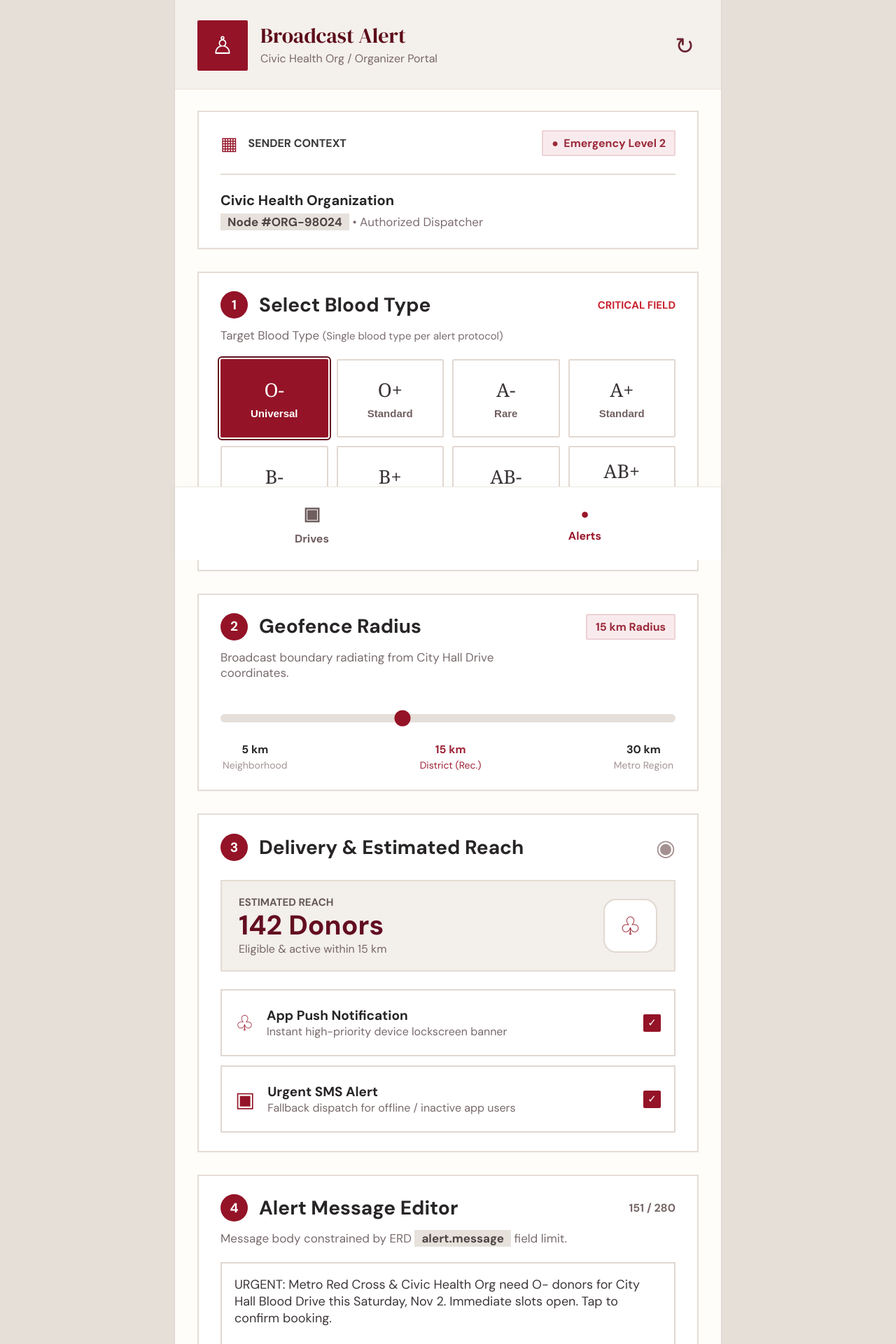
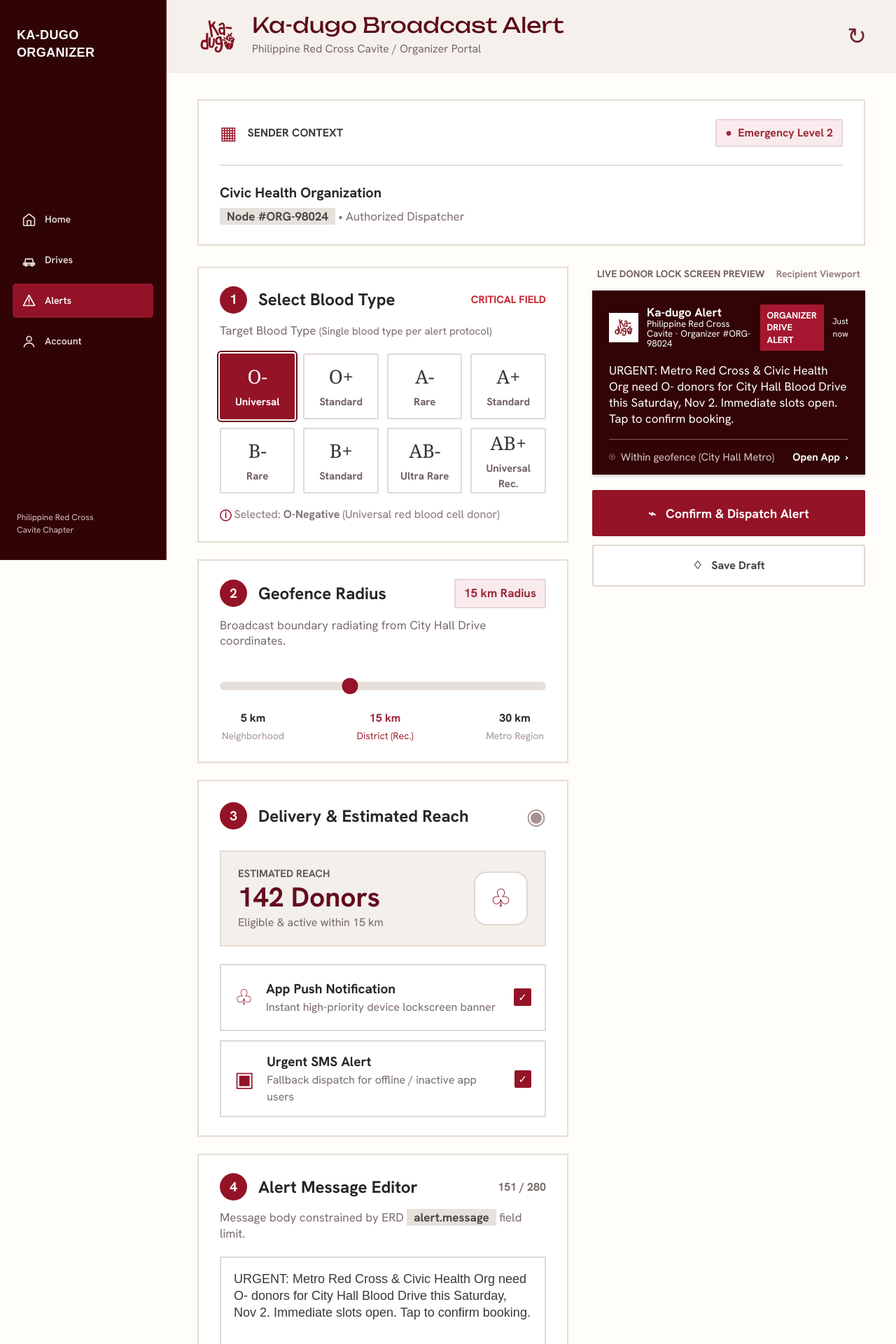
Before and after one commit to Gittyers082/ka-dugo, a PHP site: page /pages/organizer/organizerholder.html in a window 1280 px wide. Shown: the top 1920 px of the page at 70% size. Run offline with PHP 8.4, Linux system fonts and the light colour scheme; some web fonts are replaced.

Commit message:
Add organizer drive scheduler and broadcast alert modules with desktop sidebar navigation and desktop view

```diff
--- a/css/organizer.css
+++ b/css/organizer.css
@@ -965,3 +965,55 @@ textarea {
     font-size: 18px;
   }
 }
+
+/* Ka-dugo shared brand overrides */
+body{font-family:var(--font-body),Arial,sans-serif}.brand-copy h1,.drive-app .topbar h1,.card-heading h2,.page-title h2,.scheduled-heading h2,.warning h2{font-family:var(--font-heading),sans-serif}.brand-logo{width:62px;height:62px;object-fit:contain;flex:0 0 auto}.preview-logo{width:42px;height:42px;object-fit:contain;background:#fff;padding:5px}.drive-app .brand-logo{width:52px;height:52px}@media(max-width:560px){.brand-logo{width:40px;height:40px}.drive-app .brand-logo{width:38px;height:38px}.preview-logo{width:31px;height:31px;padding:4px}}
+
+.bottom-nav .nav-icon{display:grid;place-items:center;width:22px;height:22px}.bottom-nav .nav-icon svg{width:21px;height:21px;fill:none;stroke:currentColor;stroke-width:1.9;stroke-linecap:round;stroke-linejoin:round}
+
+/* Desktop organizer workspace */
+@media (min-width: 800px){
+  body{background:#e8e1db;padding:32px 0 120px}
+  .app-shell,.drive-app{width:min(1180px,calc(100% - 64px));margin:auto;min-height:calc(100vh - 152px);border:1px solid #ded4cd}
+  .app-shell .topbar,.drive-app .topbar{height:104px;padding:20px 36px}
+  .app-shell .page-content{display:grid;grid-template-columns:minmax(0,1.15fr) minmax(360px,.85fr);gap:0 28px;padding:32px 38px 42px}
+  .app-shell .context{grid-column:1/-1;margin-bottom:28px}
+  .app-shell .page-content form{grid-column:1;grid-row:2 / span 4}
+  .app-shell .preview-section{grid-column:2;grid-row:2;align-self:start;position:sticky;top:24px;margin-top:0}
+  .app-shell .dispatch{grid-column:2;grid-row:3;align-self:start;margin-top:22px;height:66px;font-size:18px}
+  .app-shell .draft{grid-column:2;grid-row:4;align-self:start;margin-top:12px;height:60px;font-size:16px}
+  .app-shell .card{margin-bottom:24px;padding:24px 26px}
+  .app-shell .heading-row h2{font-size:24px}
+  .app-shell .blood{height:94px}
+  .app-shell .bottom-nav,.drive-app .bottom-nav{left:50%;width:min(1180px,calc(100% - 64px));height:76px;border:1px solid #ded4cd;border-bottom:0}
+  .app-shell .bottom-nav a,.drive-app .bottom-nav a{font-size:13px}
+  .drive-app .content{display:grid;grid-template-columns:minmax(0,1fr) minmax(0,1fr);gap:0 25px;padding:32px 38px 42px}
+  .drive-app .page-title,.drive-app .stats{grid-column:1/-1}
+  .drive-app .tabs{grid-column:1;margin-bottom:20px}
+  .drive-app .drive-card{grid-column:1}
+  .drive-app .scheduled{grid-column:2;grid-row:3 / span 2;margin-top:0;align-self:start;position:sticky;top:24px}
+  .drive-app .warning{grid-column:1/-1}
+  .drive-app .stats{margin:20px 0}
+  .drive-app .stats article{min-height:120px}
+  .drive-app .drive-card{padding:25px 28px}
+}
+
+/* Full-screen desktop application shell */
+@media (min-width: 900px){
+  html,body{min-width:900px;min-height:100%;background:#1c1c1a}
+  body{padding:0}
+  .app-shell,.drive-app{width:100%;max-width:none;min-height:100vh;margin:0;padding-left:238px;border:0;box-shadow:none;background:var(--paper)}
+  .app-shell .topbar,.drive-app .topbar{height:104px;padding:20px 42px;background:#f5f0ec}
+  .app-shell .page-content{grid-template-columns:minmax(510px,1.18fr) minmax(390px,.82fr);gap:0 34px;padding:38px 44px 48px}
+  .app-shell .context{margin-bottom:30px}.app-shell .card{padding:26px 30px}
+  .drive-app .content{grid-template-columns:minmax(460px,1fr) minmax(400px,.95fr);gap:0 32px;padding:38px 44px 48px}
+  .app-shell .bottom-nav,.drive-app .bottom-nav{position:fixed;inset:0 auto 0 0;translate:0;width:238px;height:100vh;background:#300405;border:0;border-right:1px solid #69222b;box-shadow:none;display:flex;flex-direction:column;align-items:stretch;justify-content:center;padding:70px 18px;gap:9px;z-index:10}
+  .app-shell .bottom-nav::before,.drive-app .bottom-nav::before{content:"KA-DUGO\A ORGANIZER";white-space:pre;position:absolute;top:38px;left:24px;color:#fff;font:600 18px/1.4 var(--font-heading),sans-serif;letter-spacing:.02em}
+  .app-shell .bottom-nav::after,.drive-app .bottom-nav::after{content:"Philippine Red Cross\A Cavite Chapter";white-space:pre;position:absolute;bottom:34px;left:24px;color:#d9c0c2;font:400 12px/1.5 var(--font-body),sans-serif}
+  .app-shell .bottom-nav a,.drive-app .bottom-nav a{width:100%;height:49px;display:flex;flex-direction:row;justify-content:flex-start;padding:0 13px;gap:12px;border-radius:5px;color:#eadcdb;font-size:14px;font-weight:600}
+  .app-shell .bottom-nav .nav-icon,.drive-app .bottom-nav .nav-icon{width:21px;height:21px}
+  .app-shell .bottom-nav a.active,.drive-app .bottom-nav a.active{background:#921327;color:#fff}
+  .app-shell .bottom-nav a:hover,.drive-app .bottom-nav a:hover{background:#57111d;color:#fff}
+  .app-shell .preview-section{top:26px}
+  .drive-app .scheduled{top:26px}
+}
--- a/js/organizer.js
+++ b/js/organizer.js
@@ -160,10 +160,11 @@ document.querySelector(".approve-dialog").addEventListener("click", async () =>
 });
 dialog.addEventListener("click", (event) => { if (event.target === dialog) dialog.close(); });
 document.querySelectorAll(".bottom-nav a").forEach((link) => link.addEventListener("click", (event) => {
+  if (!link.dataset.placeholder) return;
   event.preventDefault();
   document.querySelectorAll(".bottom-nav a").forEach((item) => item.classList.remove("active"));
   link.classList.add("active");
-  showToast(`${link.textContent.trim()} section selected`);
+  showToast(`${link.textContent.trim()} is outside this organizer module`);
 }));
 
 updateRadius();
--- a/pages/organizer/organizerholder.html
+++ b/pages/organizer/organizerholder.html
@@ -3,17 +3,16 @@
 <head>
     <meta charset="UTF-8" />
     <meta name="viewport" content="width=device-width, initial-scale=1.0" />
-    <title>Broadcast Alert | HemaSync</title>
-    <link rel="preconnect" href="https://fonts.googleapis.com" />
-    <link rel="preconnect" href="https://fonts.gstatic.com" crossorigin />
-    <link href="https://fonts.googleapis.com/css2?family=DM+Sans:wght@400;500;600;700&family=DM+Serif+Display&display=swap" rel="stylesheet" />
+    <title>Broadcast Alert | Ka-dugo</title>
+    <link rel="stylesheet" href="../../css/tokens.css" />
+    <link rel="stylesheet" href="../../css/base.css" />
     <link rel="stylesheet" href="../../css/organizer.css" />
 </head>
 <body>
 <main class="app-shell">
     <header class="topbar">
-        <div class="brand-mark" aria-hidden="true">♙</div>
-        <div class="brand-copy"><h1>Broadcast Alert</h1><p>Civic Health Org / Organizer Portal</p></div>
+        <img class="brand-logo" src="../../assets/icons/crimson/crimson-logo.svg" alt="Ka-dugo" />
+        <div class="brand-copy"><h1>Ka-dugo Broadcast Alert</h1><p>Philippine Red Cross Cavite / Organizer Portal</p></div>
         <button class="refresh" aria-label="Refresh">↻</button>
     </header>
 
@@ -64,12 +63,12 @@
             </section>
         </form>
 
-        <section class="preview-section"><div class="preview-heading"><b>LIVE DONOR LOCK SCREEN PREVIEW</b><span>Recipient Viewport</span></div><article class="alert-preview"><div class="preview-top"><span class="preview-logo">♙</span><span><b>HemaSync Alert</b><small>Civic Health Org · Node #ORG-98024</small></span><strong>ORGANIZER DRIVE<br>ALERT</strong><time>Just<br>now</time></div><p>URGENT: Metro Red Cross &amp; Civic Health Org need O- donors for City Hall Blood Drive this Saturday, Nov 2. Immediate slots open. Tap to confirm booking.</p><footer>⌾ &nbsp;Within geofence (City Hall Metro)<b>Open App&nbsp; ›</b></footer></article></section>
+        <section class="preview-section"><div class="preview-heading"><b>LIVE DONOR LOCK SCREEN PREVIEW</b><span>Recipient Viewport</span></div><article class="alert-preview"><div class="preview-top"><img class="preview-logo" src="../../assets/icons/crimson/crimson-logo.svg" alt="Ka-dugo"><span><b>Ka-dugo Alert</b><small>Philippine Red Cross Cavite · Organizer #ORG-98024</small></span><strong>ORGANIZER DRIVE<br>ALERT</strong><time>Just<br>now</time></div><p>URGENT: Metro Red Cross &amp; Civic Health Org need O- donors for City Hall Blood Drive this Saturday, Nov 2. Immediate slots open. Tap to confirm booking.</p><footer>⌾ &nbsp;Within geofence (City Hall Metro)<b>Open App&nbsp; ›</b></footer></article></section>
         <button class="dispatch" type="button">⌁ &nbsp; Confirm &amp; Dispatch Alert</button>
         <button class="draft" type="button">♢ &nbsp; Save Draft</button>
     </section>
 
-    <nav class="bottom-nav"><a href="drives.html"><span>▣</span>Drives</a><a class="active" href="organizerholder.html"><span>●</span>Alerts</a></nav>
+    <nav class="bottom-nav"><a href="#" data-placeholder="true"><span class="nav-icon"><svg viewBox="0 0 24 24"><path d="m3 10 9-7 9 7v10a2 2 0 0 1-2 2H5a2 2 0 0 1-2-2z"/><path d="M9 22v-8h6v8"/></svg></span>Home</a><a href="drives.html"><span class="nav-icon"><svg viewBox="0 0 24 24"><path d="M5 17h14l-1.5-7H6.5z"/><path d="M3 17h18v3H3z"/><circle cx="7" cy="20" r="1.8"/><circle cx="17" cy="20" r="1.8"/><path d="M8 10h8"/></svg></span>Drives</a><a class="active" href="organizerholder.html"><span class="nav-icon"><svg viewBox="0 0 24 24"><path d="M12 3 2.8 20h18.4z"/><path d="M12 9v5"/><path d="M12 17h.01"/></svg></span>Alerts</a><a href="#" data-placeholder="true"><span class="nav-icon"><svg viewBox="0 0 24 24"><circle cx="12" cy="8" r="4"/><path d="M4 21c.8-4 3.5-6 8-6s7.2 2 8 6"/></svg></span>Account</a></nav>
 </main>
 <div class="toast" role="status" aria-live="polite"></div>
 <dialog class="confirm-dialog"><section><button class="close-dialog" aria-label="Close">×</button><span class="dialog-icon">✓</span><h2>Ready to dispatch?</h2><p>The alert will be sent to eligible donors using your selected delivery channels.</p><div class="dialog-actions"><button class="cancel-dialog">Review alert</button><button class="approve-dialog">Dispatch now</button></div></section></dialog>
```
Also changed, not shown: pages/organizer/drives.html (+3 -4 lines).
